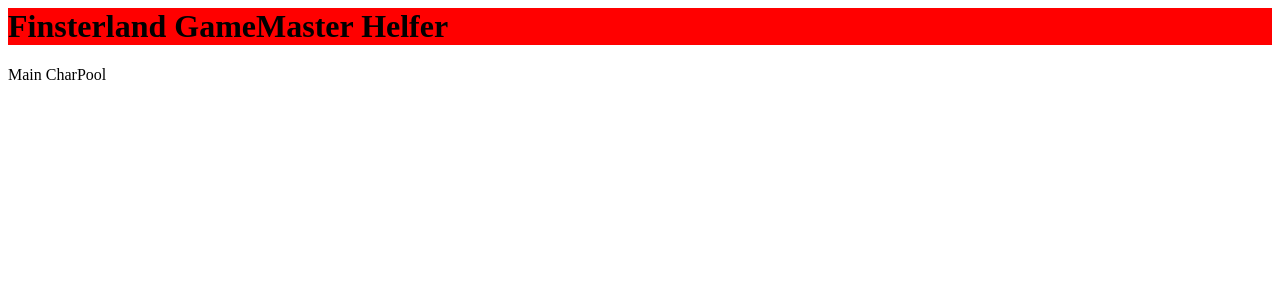
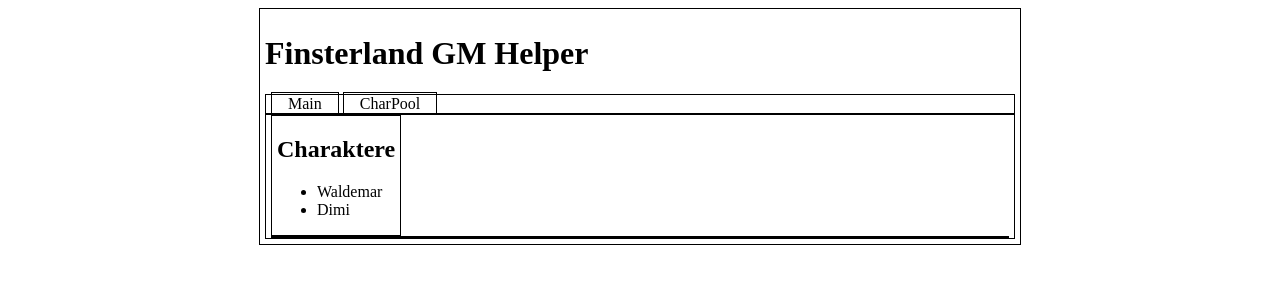
Before and after one commit to Velrok/FinsterlandGMHelper, a plain HTML site: page index.html in a window 1280 px wide. Drawn offline with Linux system fonts and the light colour scheme.

Commit message:
better visual structore. started to work on the tab style

```diff
--- a/css/screen.css
+++ b/css/screen.css
@@ -1,3 +1,34 @@
-h1 {
-	background-color:red;
+div {
+	border-style: solid;
+	border-width: 1px;
+	padding-left: 5px;
+	padding-right: 5px;
+	margin: 0px;
 }
+
+#page {
+	width:750px;
+	border-width: 1px;
+	border-style: solid;
+	margin-left: auto;
+	margin-right: auto;
+	padding: 5px;
+}
+
+#menue span {
+	border-style: solid;
+	border-width: 1px;
+	margin: 0px;
+	padding: 1em;
+	padding-top: 2px;
+	padding-bottom: 2px;
+}
+
+#active_characters {
+	width: auto;
+	float: left;
+}
+
+.clear_float {
+	clear: both;
+}
--- a/index.html
+++ b/index.html
@@ -22,10 +22,28 @@
 	</head>
 
 	<body>
-		<h1>Finsterland GameMaster Helfer</h1>
-		<div id="menue">
-			<span>Main</span>
-			<span>CharPool</span>
+
+		<div id="page">
+			<h1>Finsterland GM Helper</h1>
+			<div id="menue">
+				<span>Main</span>
+				<span>CharPool</span>
+			</div>
+
+			<div id="content">
+
+				<div id="active_characters">
+					<h2>Charaktere</h2>
+					<ul>
+						<li>Waldemar</li>
+						<li>Dimi</li>
+					</ul>
+				</div> <!-- active_characters -->
+
+				<div class="clear_float"></div>
+
+			</div> <!-- content -->
+
 		</div>
 
 	</body>
```
Also changed, not shown: 1 other file.
